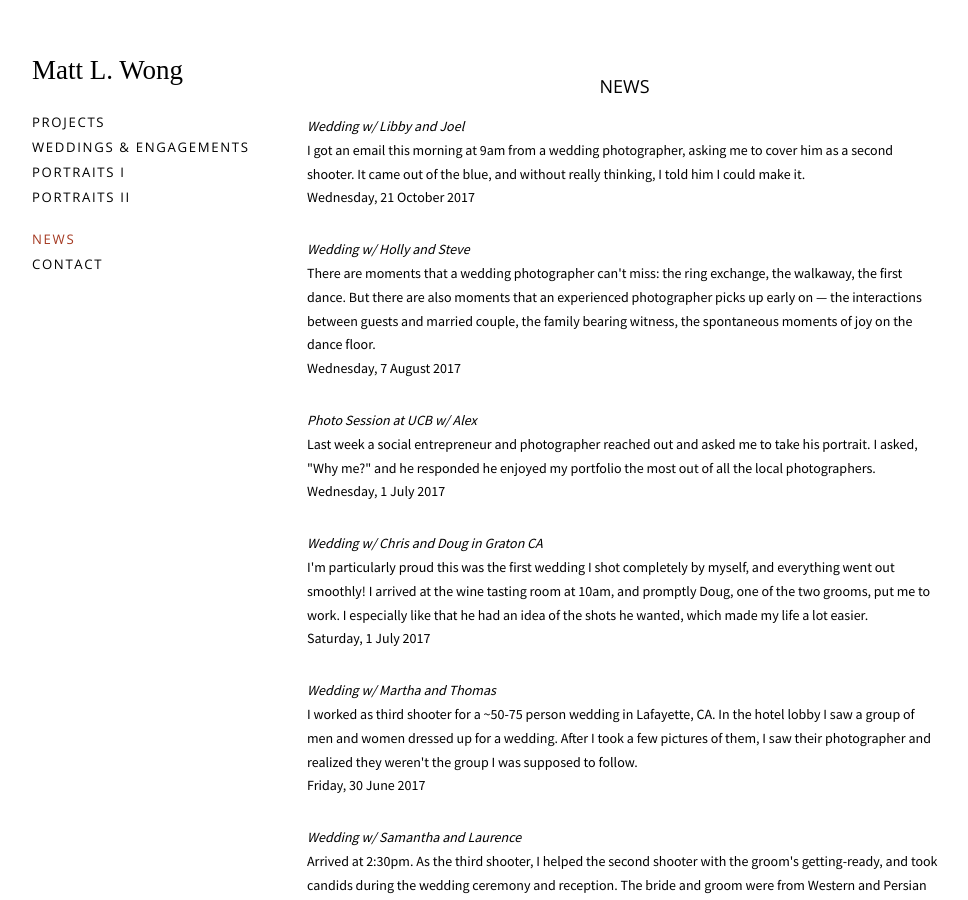
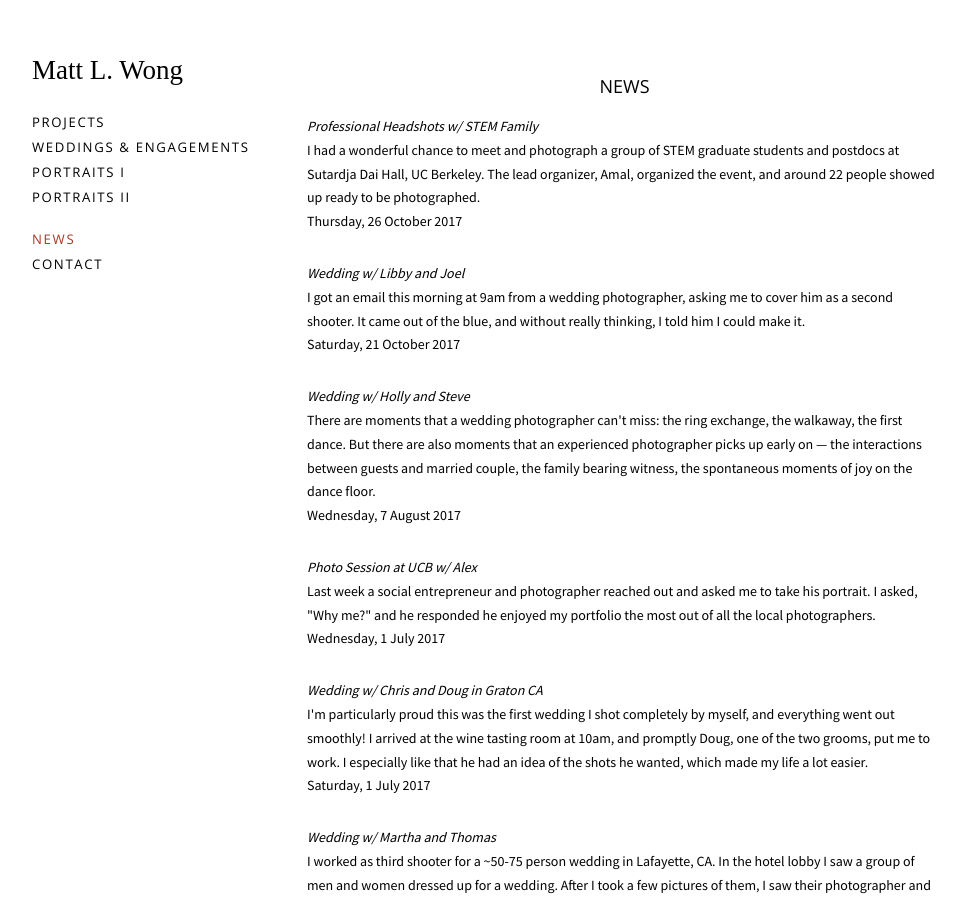
Before and after one commit to MattLWong/mattlwong.com, a Jekyll site: the page built from news/index.html, in a window 1280 px wide and 900 px high. Shown: the whole window, without its empty margins (28-996 px from the left). Built offline with Jekyll 4.4.1, drawn with Linux system fonts in a browser that asks for light colours; some web fonts are replaced.

Commit message:
10/26 message

```diff
--- a/_posts/news/2017-10-21-wedding-libby-joel.md
+++ b/_posts/news/2017-10-21-wedding-libby-joel.md
@@ -3,7 +3,7 @@ layout: default
 title: Wedding w/ Libby and Joel
 summary: "I got an email this morning at 9am from a wedding photographer, asking me to cover him as a second shooter. It came out of the blue, and without really thinking, I told him I could make it."
 location: San Jose, CA
-time: Wednesday, 21 October 2017
+time: Saturday, 21 October 2017
 priority: 1.0
 category: news
 link:
--- /dev/null
+++ b/_posts/news/2017-10-26-uc-berkeley-stem.md
@@ -0,0 +1,20 @@
+---
+layout: default
+title: Professional Headshots w/ STEM Family
+summary: "I had a wonderful chance to meet and photograph a group of STEM graduate students and postdocs at Sutardja Dai Hall, UC Berkeley. The lead organizer, Amal, organized the event, and around 22 people showed up ready to be photographed."
+location: San Jose, CA
+time: Thursday, 26 October 2017
+priority: 1.0
+category: news
+link:
+---
+
+I had a wonderful chance to meet and photograph a group of STEM graduate students and postdocs at Sutardja Dai Hall, UC Berkeley. The lead organizer, Amal, organized the event, and around 22 people showed up ready to be photographed.
+
+The photographs were fine. I used a two strobe set-up, the key light set at 1/1 FP and the fill at around 1/16. Some of the students were tall, so I had to get on a chair and squat to take their pictures.
+
+I sent my recommendations to Amal the next day.
+
+Looking at the pictures, I can start to see areas of improvement. I really would like to avoid illuminating the neck and overexposing the left torso so much — is there a way to avoid that? I also think Photoshop would be appropriate to edit the brightness of the skin where the flash is strongest.
+
+Photoshop, I think, is the next major step for me as a photographer. I also would like to start to experiment with the Butterfly lighting technique, although I think that requires some additional investment.
```
